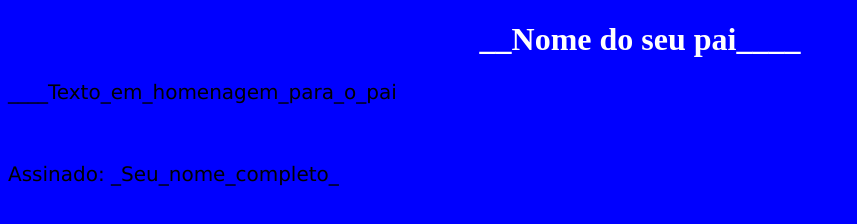
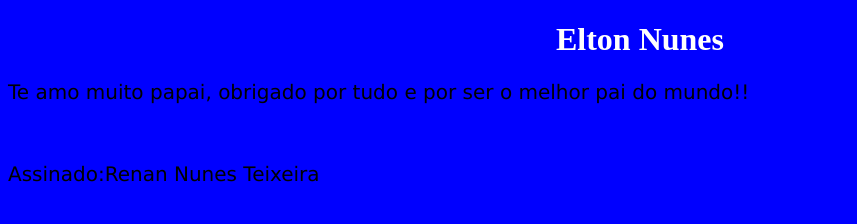
Before and after one commit to renannunes7/papai, a plain HTML site: page index.html in a window 1280 px wide. Shown: the whole page, without its empty margins (0-857 px from the left). Drawn offline with Linux system fonts and the light colour scheme.

Commit message:
Add - HTML

```diff
--- a/index.html
+++ b/index.html
@@ -7,9 +7,9 @@
 		<link rel="stylesheet" href="css/estilo.css">
   </head>
   <body>
-    <h1>__Nome do seu pai____</h1>
-    <p>____Texto_em_homenagem_para_o_pai</p>
+    <h1>Elton Nunes</h1>
+    <p> Te amo muito papai, obrigado por tudo e por ser o melhor pai do mundo!!</p>
 		<br>
-		<p>Assinado: _Seu_nome_completo_</p>
+		<p>Assinado:Renan Nunes Teixeira</p>
   </body>
 </html>
```
